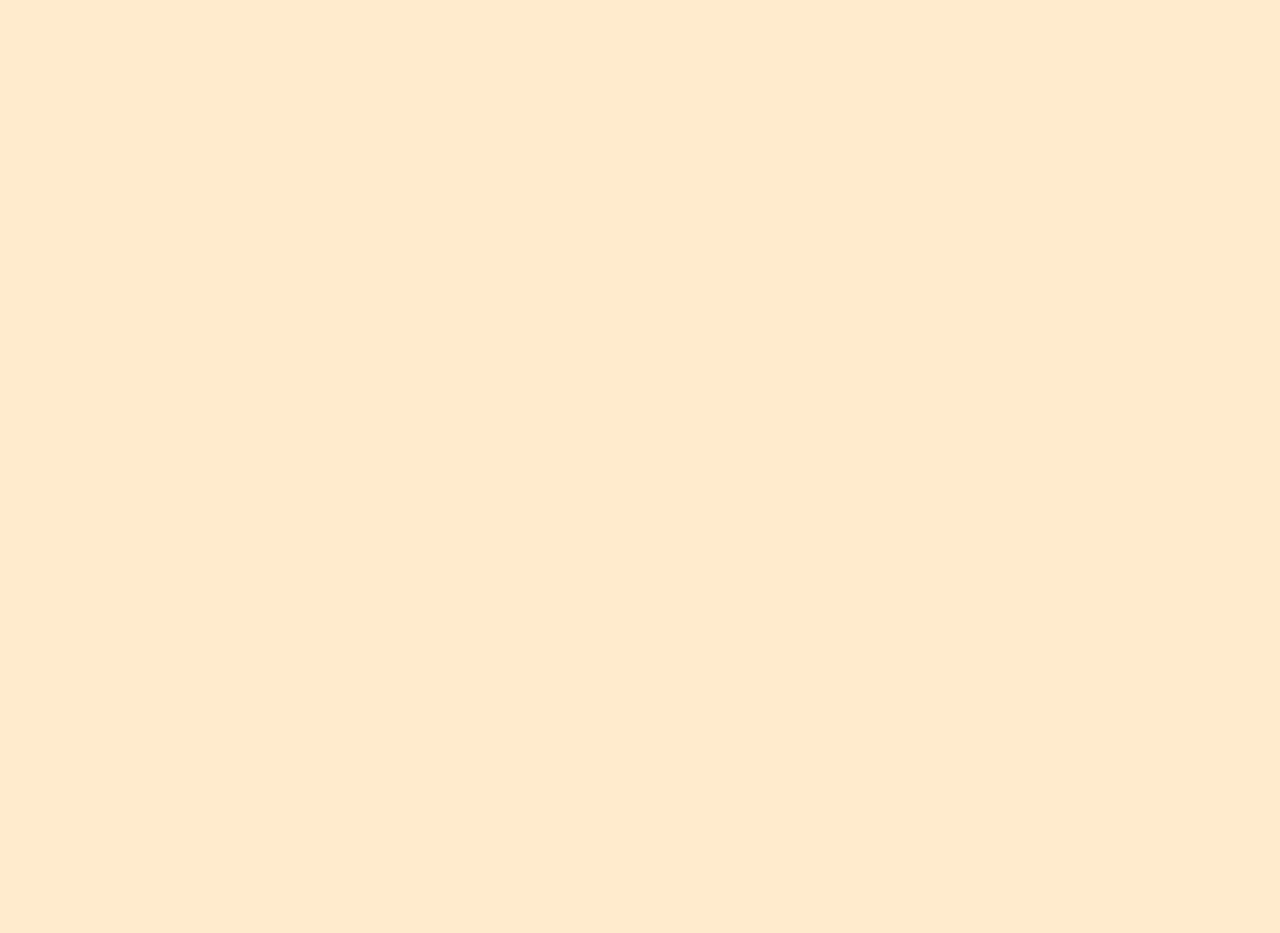
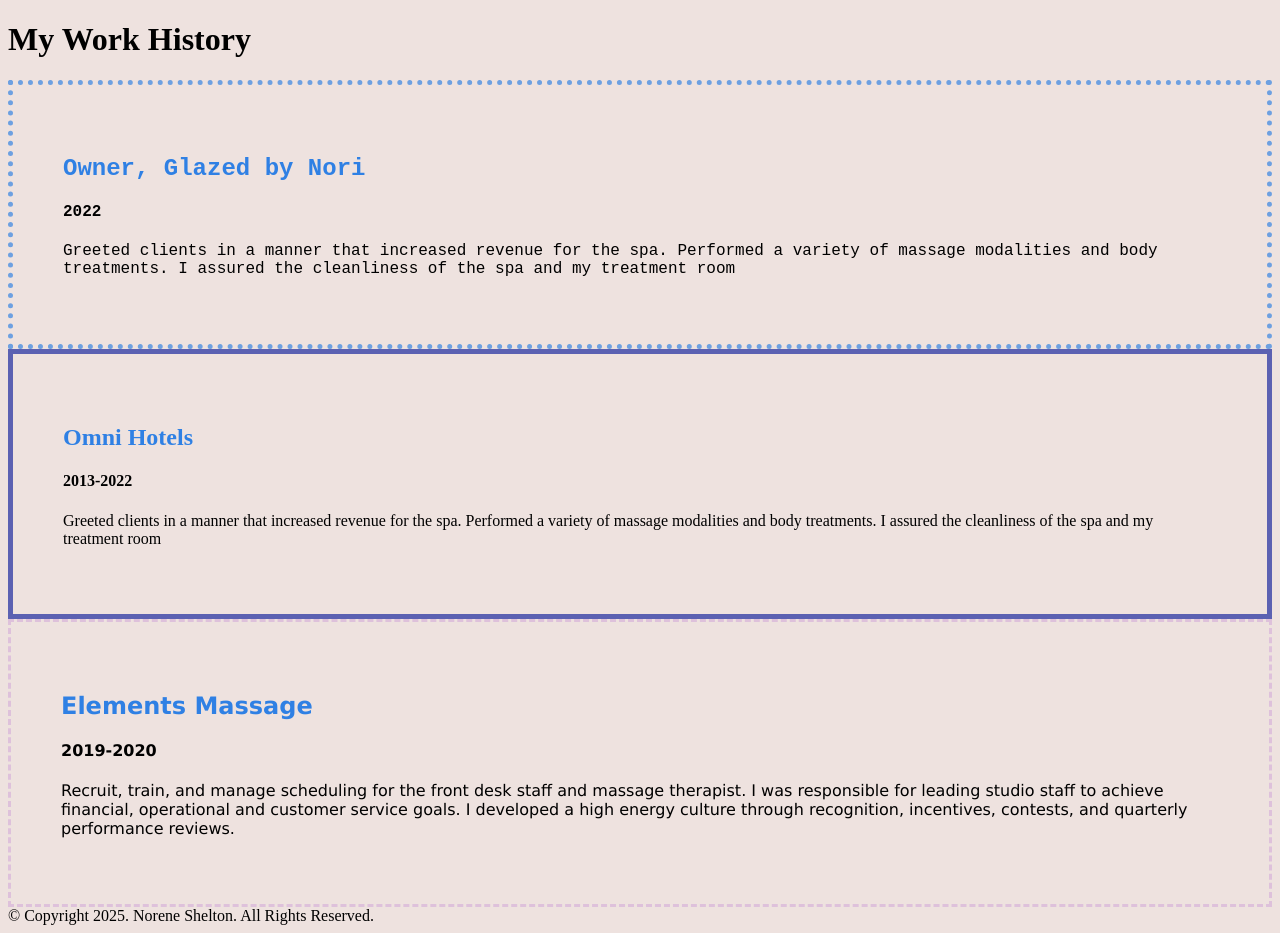
Before and after one commit to nerubin/LAB-HTML-Resume, a plain HTML site: page index.html in a window 1280 px wide. Before the commit the page ends 800 px from the top, so only its background shows below. Drawn offline with Linux system fonts and the light colour scheme.

Commit message:
updated HTML and CSS

```diff
--- a/index.html
+++ b/index.html
@@ -6,8 +6,41 @@
   <title>Norene Shelton Resume</title>
   <link rel="stylesheet" href="main.css">
 </head>
+
 <body>
+  <h1>My Work History</h1>
+  <article id="articleOne">
+    <h2>Owner, Glazed by Nori</h2>
+    <h4>2022</h4>
+    <section>
+      <p>
+      Greeted clients in a manner that increased revenue for the spa. Performed a variety of massage modalities and body treatments. I assured the cleanliness of the spa and my treatment room
+      </p>
+    </section>
 
+  </article>
+  <article id="articleTwo">
+    <h2>Omni Hotels</h2>
+    <h4>2013-2022</h4>
+    <section>
+      <p>
+      Greeted clients in a manner that increased revenue for the spa. Performed a variety of massage modalities and body treatments. I assured the cleanliness of the spa and my treatment room
+      </p>
+    </section>
+
+  </article>
+
+  <article id="articleThree">
+    <h2>Elements Massage</h2>
+    <h4>2019-2020</h4>
+    <section>
+      <p>
+      Recruit, train, and manage scheduling for the front desk staff and massage therapist. I was responsible for leading studio staff to achieve financial, operational and customer service goals. I developed a high energy culture through recognition, incentives, contests, and quarterly performance reviews.
+      </p>
+    </section>
+
+  </article>
   <script src="main.js"></script>
 </body>
+<footer>© Copyright 2025. Norene Shelton. All Rights Reserved.</footer>
 </html>
--- a/main.css
+++ b/main.css
@@ -1,3 +1,25 @@
 body {
-  background-color: blanchedalmond;
+  background-color: #EEE2DF;
 }
+ h2{
+  color: #2F80E4
+ }
+
+ article{
+  padding: 50px;
+ }
+
+#articleOne{
+  font-family: 'Courier New';
+  border: 5px dotted #6DA0E1;
+}
+
+#articleTwo{
+  font-family: 'Times New Roman';
+  border: 5px solid #5B61B2;
+}
+
+#articleThree{
+  font-family: 'Verdana';
+  border: 3px dashed #dec1db;
+}
```
